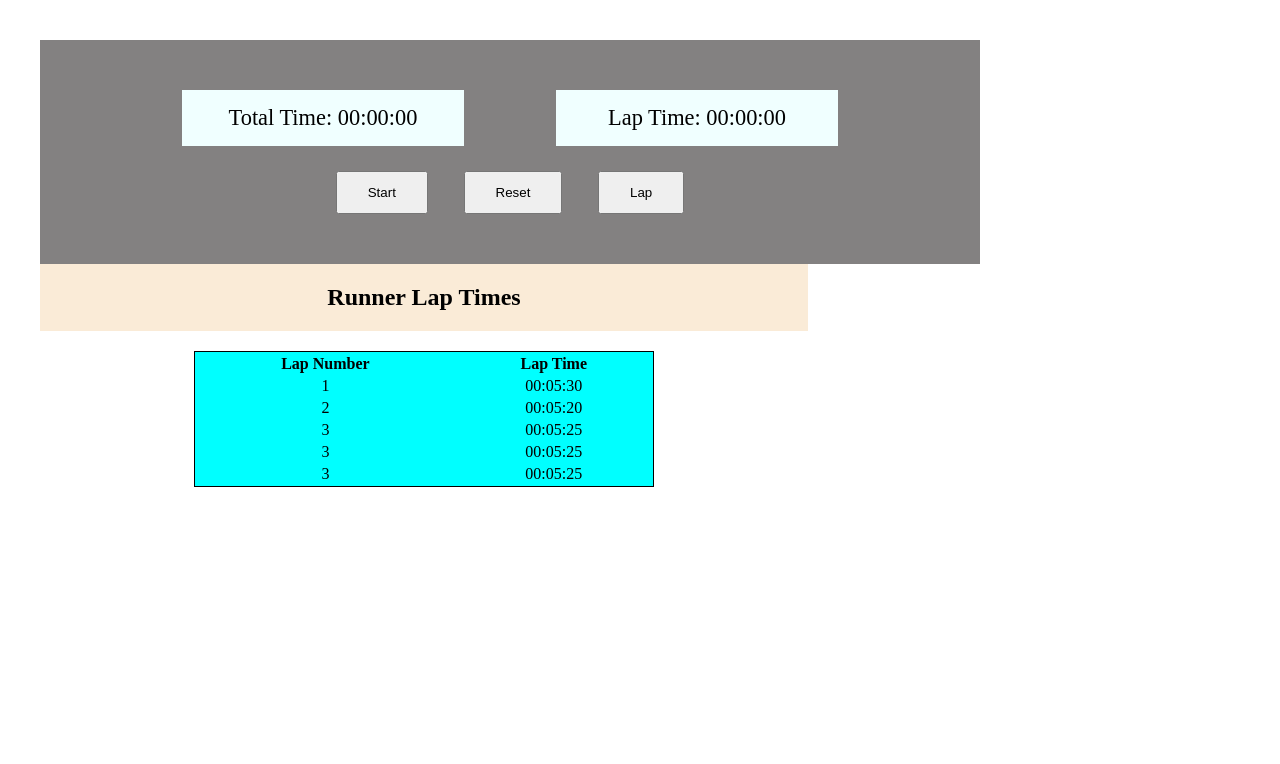
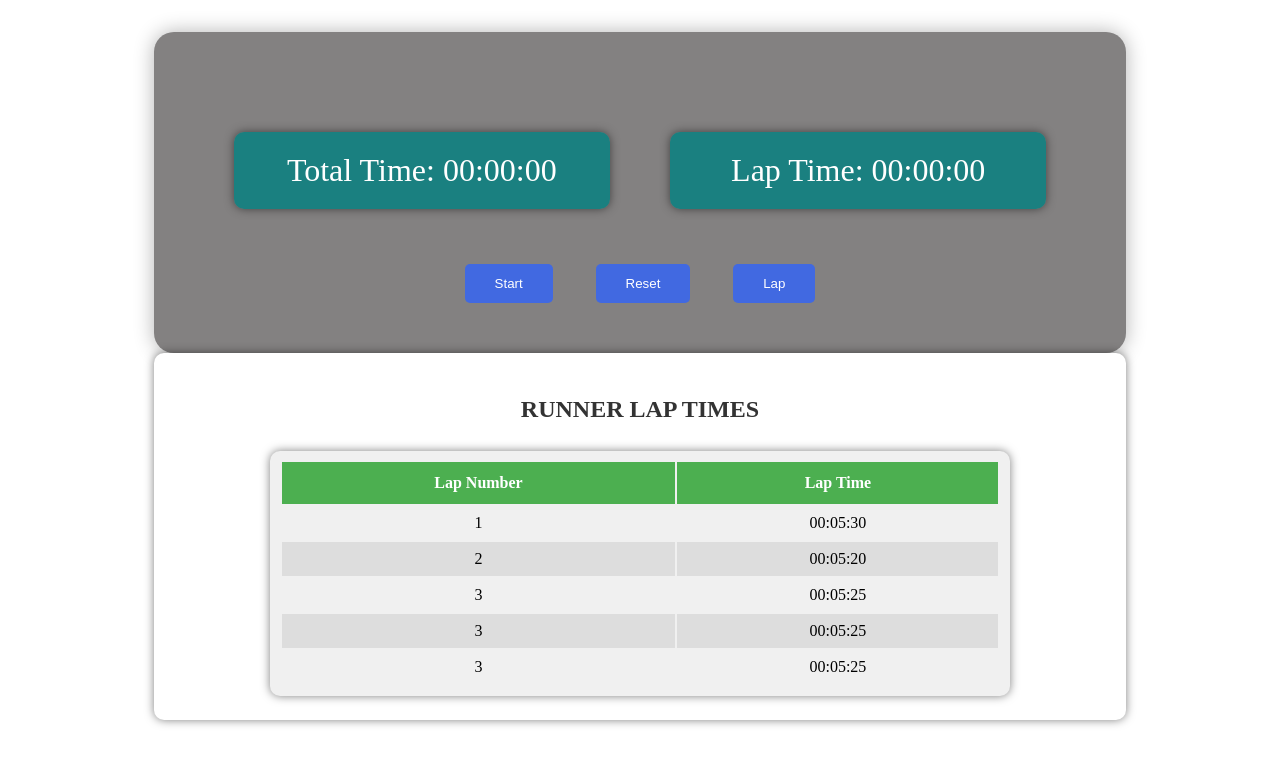
Before and after one commit to erem2c/stopwatch, a React (Vite) app: page / in a window 1280 px wide. Shown: the top 764 px of the page. Built offline with nearby package versions, Linux system fonts and the light colour scheme.

Commit message:
Style/changing-styles-in-app

```diff
--- a/src/App.css
+++ b/src/App.css
@@ -1,3 +1,11 @@
+/* Zresetuj domyślne style dla elementów */
+* {
+  margin: 0;
+  padding: 0;
+  box-sizing: border-box;
+}
+
+/* Styl głównego kontenera */
 #root {
   max-width: 1280px;
   margin: 0 auto;
@@ -5,56 +13,114 @@
   text-align: center;
 }
 
-.stopwatch{
+/* Styl stopera */
+.stopwatch {
+  margin: auto;
   display: flex;
   flex-direction: column;
   align-items: center;
-  width: 70%;
+  width: 80%;
   background-color: rgb(131, 129, 129);
   padding: 50px;
+  border-radius: 20px; /* Zaokrąglenie rogów */
+  box-shadow: 0 0 20px rgba(0, 0, 0, 0.3); /* Cień */
 }
 
-.timeBox{
+/* Styl sekcji z czasami */
+.timeBox {
   display: flex;
   width: 100%;
   justify-content: space-evenly;
+  margin-top: 20px; /* Przenieś sekcję nieco w dół */
 }
-.time-display{
-  width: 30%;
-  padding: 15px;
-  background-color: azure;
+
+/* Styl wyświetlacza czasu */
+.time-display {
+  margin: 30px;
+  flex: 1; /* Rozciągnij wyświetlacz czasu */
+  padding: 20px; /* Zwiększ odstęp wewnętrzny */
+  background-color: rgba(0, 128, 128, 0.8); /* Użyj półprzezroczystego koloru */
+  border-radius: 10px; /* Zaokrąglenie rogów */
+  box-shadow: 0 0 10px rgba(0, 0, 0, 0.5); /* Lekki cień */
 }
-.time-display-span{
-  text-align: center;
-  font-size: 1.4rem;
+
+/* Styl span w wyświetlaczu czasu */
+.time-display-span {
+  font-size: 2rem; /* Zwiększ rozmiar tekstu */
+  color: #fff; /* Biały kolor tekstu */
 }
-.buttons{
+
+/* Styl przycisków */
+.buttons {
   display: flex;
   justify-content: space-evenly;
   width: 50%;
   margin-top: 25px;
 }
-.btn{
+
+/* Styl przycisku */
+.btn {
   padding: 12px 30px;
+  background-color: rgb(65, 105, 225); /* Granatowy kolor tła */
+  color: #fff; /* Biały kolor tekstu */
+  border: none; /* Usuń obramowanie */
+  border-radius: 5px; /* Zaokrąglenie rogów */
+  cursor: pointer; /* Kursor wskazujący */
+  transition: background-color 0.3s ease; /* Płynna zmiana koloru tła */
 }
 
-.btn:hover{
-  background-color: rgb(100, 100, 228);
-  border: 2px solid yellowgreen;
+/* Styl przycisku po najechaniu */
+.btn:hover {
+  background-color: rgb(30, 144, 255); /* Ciemniejszy odcień granatowego */
 }
 
-.laps-table{
-  margin-top: 20px;
-  border: 1px solid black;
-  width: 60%;
-  position: absolute;
-  background: aqua;
-  margin-left: 20%
+/* Styl tabeli z okrążeniami */
+.laps-table {
+  padding: 1%;
+  margin: auto;
+  width: 80%; /* Zwiększ szerokość tabeli */
+  background: #f0f0f0; /* Jasny kolor tła */
+  border-radius: 10px; /* Zaokrąglenie rogów */
+  box-shadow: 0 0 10px rgba(0, 0, 0, 0.5); /* Lekki cień */
+  overflow: auto; /* Dodaj paski przewijania, jeśli tabela jest za długa */
 }
 
+/* Styl tabeli z okrążeniami - wiersze */
+.laps-table tr:nth-child(even) {
+  background-color: #ddd; /* Kolor tła dla parzystych wierszy */
+}
+
+/* Styl tabeli z okrążeniami - nagłówki */
+.laps-table th {
+  background-color: #4caf50; /* Zielony kolor tła dla nagłówków */
+  color: white; /* Biały kolor tekstu dla nagłówków */
+  padding: 12px 15px; /* Wewnętrzne marginesy dla nagłówków */
+  text-align: center; /* Wyjustowanie tekstu w lewo */
+}
+
+/* Styl tabeli z okrążeniami - komórki */
+.laps-table td {
+  padding: 8px 15px; /* Wewnętrzne marginesy dla komórek */
+  text-align: center; /* Wyjustowanie tekstu w lewo */
+}
+
+/* Styl tabeli z aktualnymi wynikami */
 .run-table {
-  width: 60%;
-  position: absolute;
-  background: antiquewhite;
+  padding: 2%;
+  margin: auto;
+  width: 80%; /* Zwiększ szerokość tabeli */
+  background: #fff; /* Białe tło */
+  border-radius: 10px; /* Zaokrąglenie rogów */
+  box-shadow: 0 0 10px rgba(0, 0, 0, 0.5); /* Lekki cień */
+  overflow: auto; /* Dodaj paski przewijania, jeśli tabela jest za długa */
+}
 
+h2 {
+  font-size: 24px; /* Rozmiar czcionki */
+  font-weight: bold; /* Pogrubienie tekstu */
+  color: #333; /* Kolor tekstu */
+  margin-bottom: 10px; /* Margines dolny */
+  text-align: center; /* Wycentrowanie tekstu */
+  text-transform: uppercase; /* Zamiana tekstu na wielkie litery */
+  padding: 2%;
 }
```
